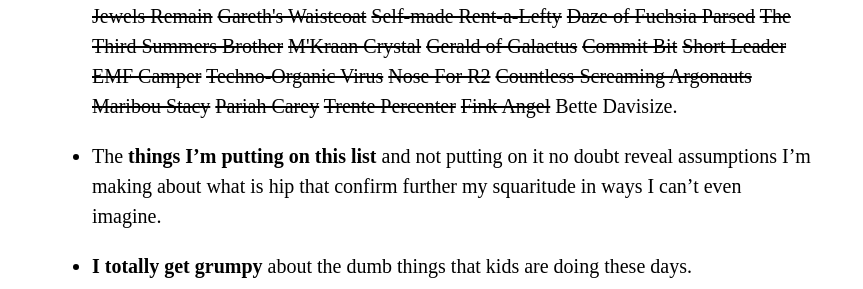
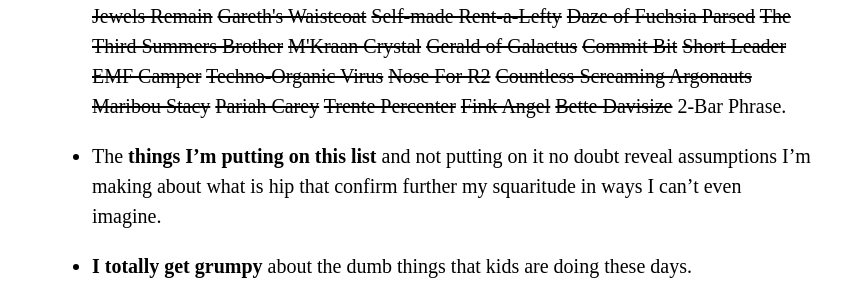
Before and after one commit to paulfitz/paulfitz.github.io, a Jekyll site: the page built from index.html, in a window 1280 px wide and 900 px high, scrolled down 20766 px. Shown: the part 165-454 px from the top of the window, without its empty margins (208-1071 px from the left). Built offline with Jekyll 4.4.1, drawn with Linux system fonts in a browser that asks for light colours; nearby versions of some CDN libraries.

Commit message:
more pike

```diff
--- a/_data/pikes.json
+++ b/_data/pikes.json
@@ -171,5 +171,6 @@
   "Pariah Carey",
   "Trente Percenter",
   "Fink Angel",
-  "Bette Davisize"
+  "Bette Davisize",
+  "2-Bar Phrase"
 ]
```
